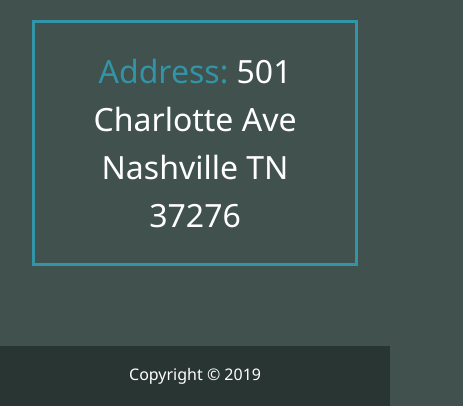
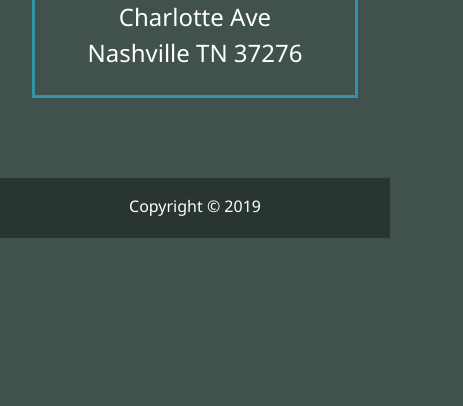
Before and after one commit to Boston427/modern_portfolio, a website: page dist/contact.html in a window 390 px wide. Shown: the part 710-1116 px from the top of the page, 463 px wide, since content can reach past the window. After the commit the page ends 948 px from the top, so only its background shows below. Drawn offline with Linux system fonts and the light colour scheme.

Commit message:
changesd mobile response to contact page

```diff
--- a/scss/_mobile.scss
+++ b/scss/_mobile.scss
@@ -46,7 +46,7 @@
     transform: translate3d(100%, 0, 0);
 
     .portrait {
-      background: url(../img/portrait.jpg) center center/cover;
+      background: url(../img/me.jpg) center center/cover;
       width: 140px;
       height: 140px;
     }
@@ -83,7 +83,7 @@
       grid-template-columns: 1fr;
     }
   }
-  div.email {
+  .boxes div {
     font-size: 1.5rem;
   }
 }
```
Also changed, not shown: package.json (+6 -1 lines), dist/contact.html, dist/css/main.css, 1 other file.
